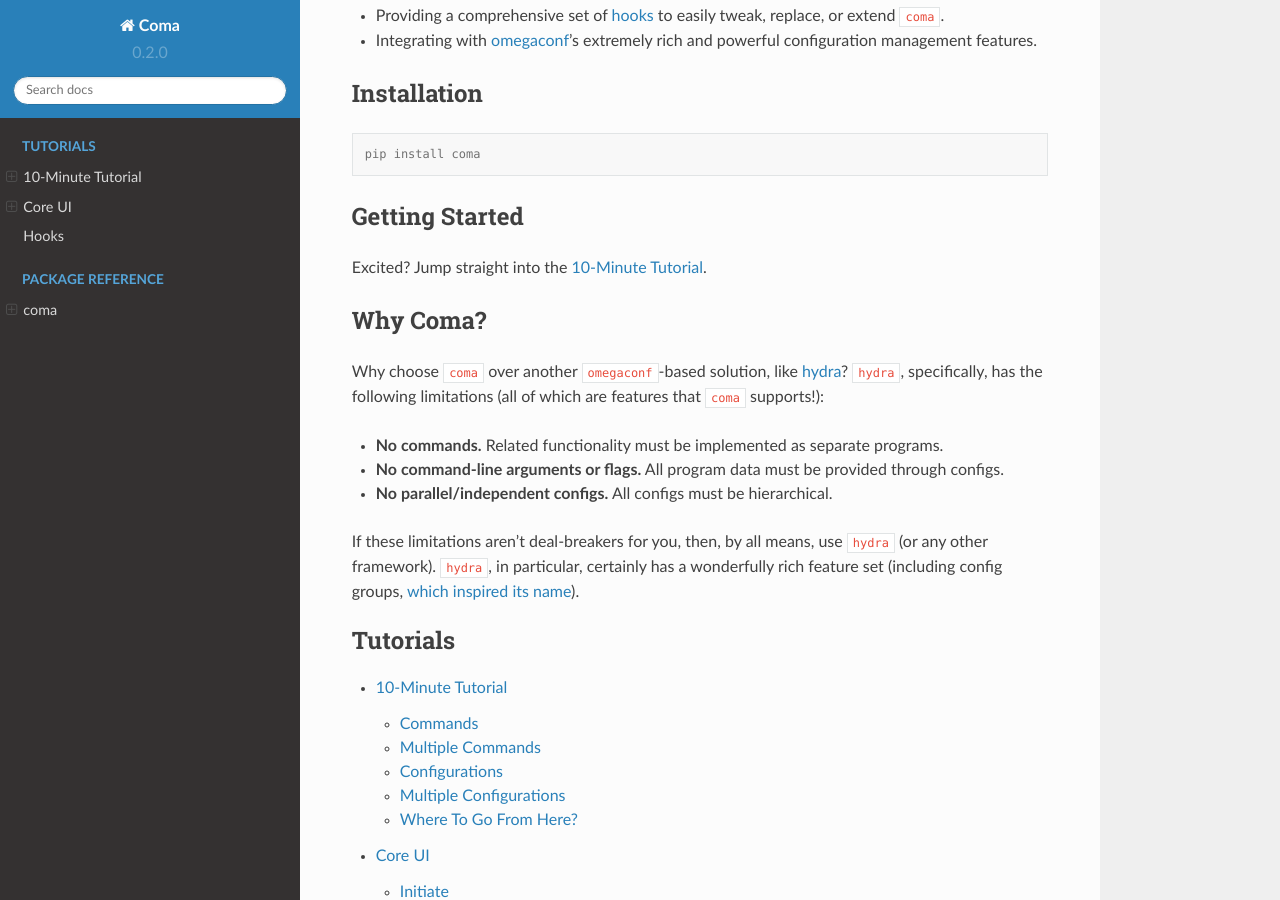
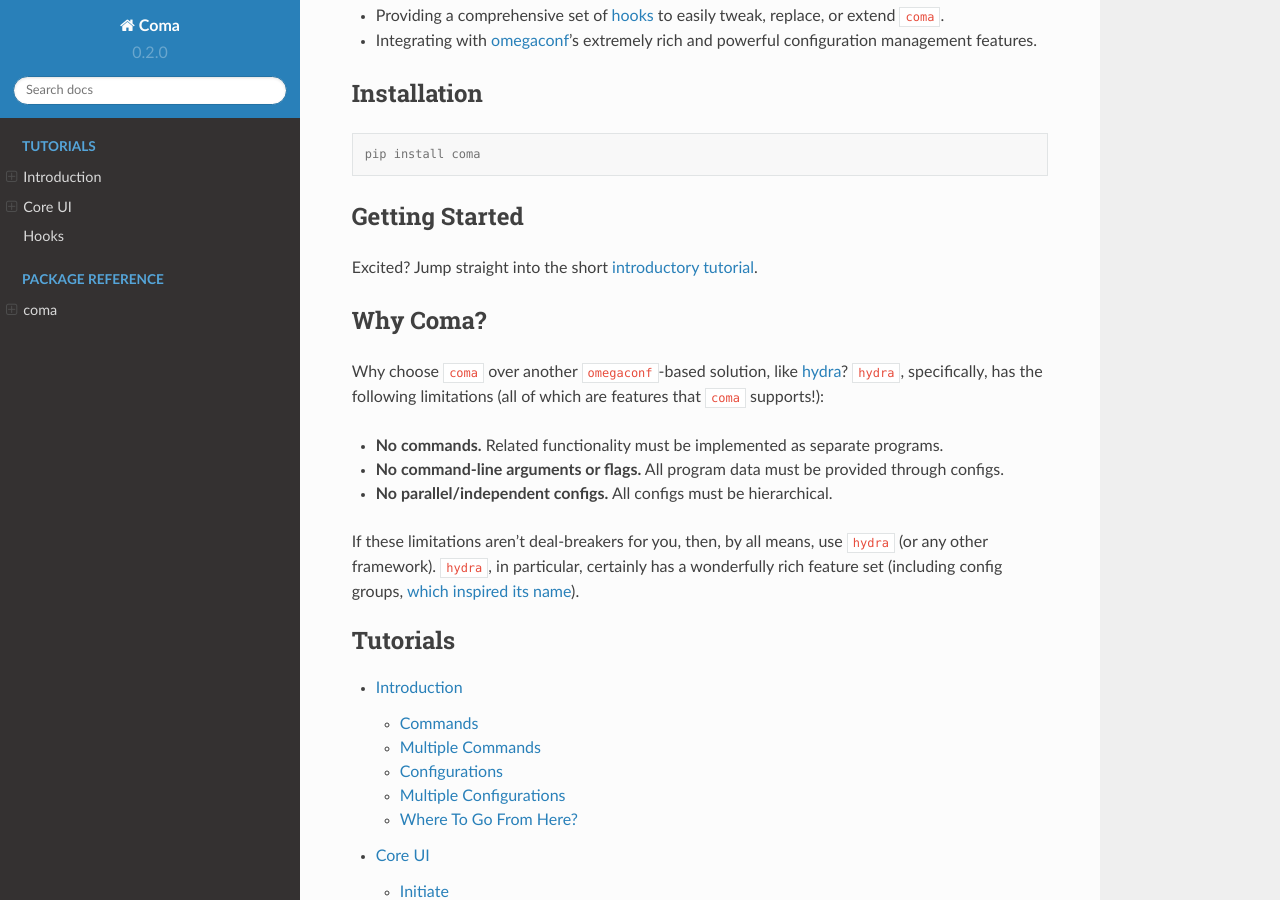
Before and after one commit to francois-rd/coma, a Sphinx documentation site: the page built from docs/source/index.rst, in a window 1280 px wide and 900 px high, scrolled down 609 px. Built offline with Sphinx 7.4.7 and the Read the Docs theme 2.0.0, drawn with Linux system fonts in a browser that asks for light colours.

Commit message:
Renamed intro tutorial.

```diff
--- a/docs/source/index.rst
+++ b/docs/source/index.rst
@@ -35,7 +35,7 @@
 Getting Started
 ---------------
 
-Excited? Jump straight into the :doc:`tutorials/intro`.
+Excited? Jump straight into the short :doc:`introductory tutorial <tutorials/intro>`.
 
 Why Coma?
 -------------
--- a/docs/source/tutorials/core/initiate.rst
+++ b/docs/source/tutorials/core/initiate.rst
@@ -69,7 +69,7 @@
 commands or :func:`~coma.core.register.register`\ ed locally to a specific command.
 
 Let's revisit the second of the :ref:`Multiple Configurations <multiconfigs>` examples
-from the :doc:`../intro` to see the difference:
+from the :doc:`introductory tutorial <../intro>` to see the difference:
 
 .. code-block:: python
     :emphasize-lines: 14, 15
--- a/docs/source/tutorials/intro.rst
+++ b/docs/source/tutorials/intro.rst
@@ -1,5 +1,5 @@
-10-Minute Tutorial
-==================
+Introduction
+============
 
 ``coma`` makes it easy to build configurable command-based programs in Python.
 
```
Also changed, not shown: other parts of docs/source/tutorials/core/initiate.rst (+1 -1 lines).
